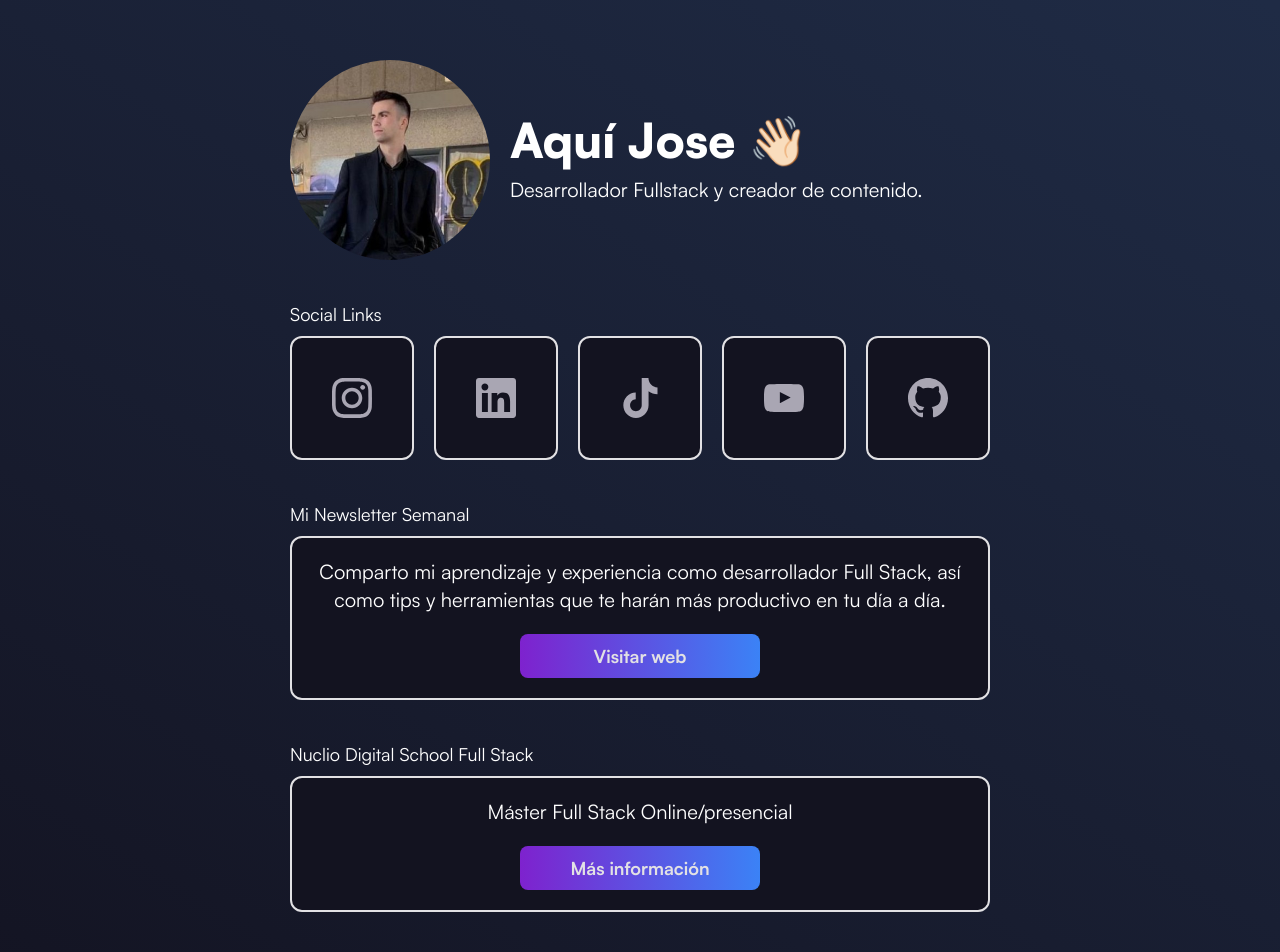
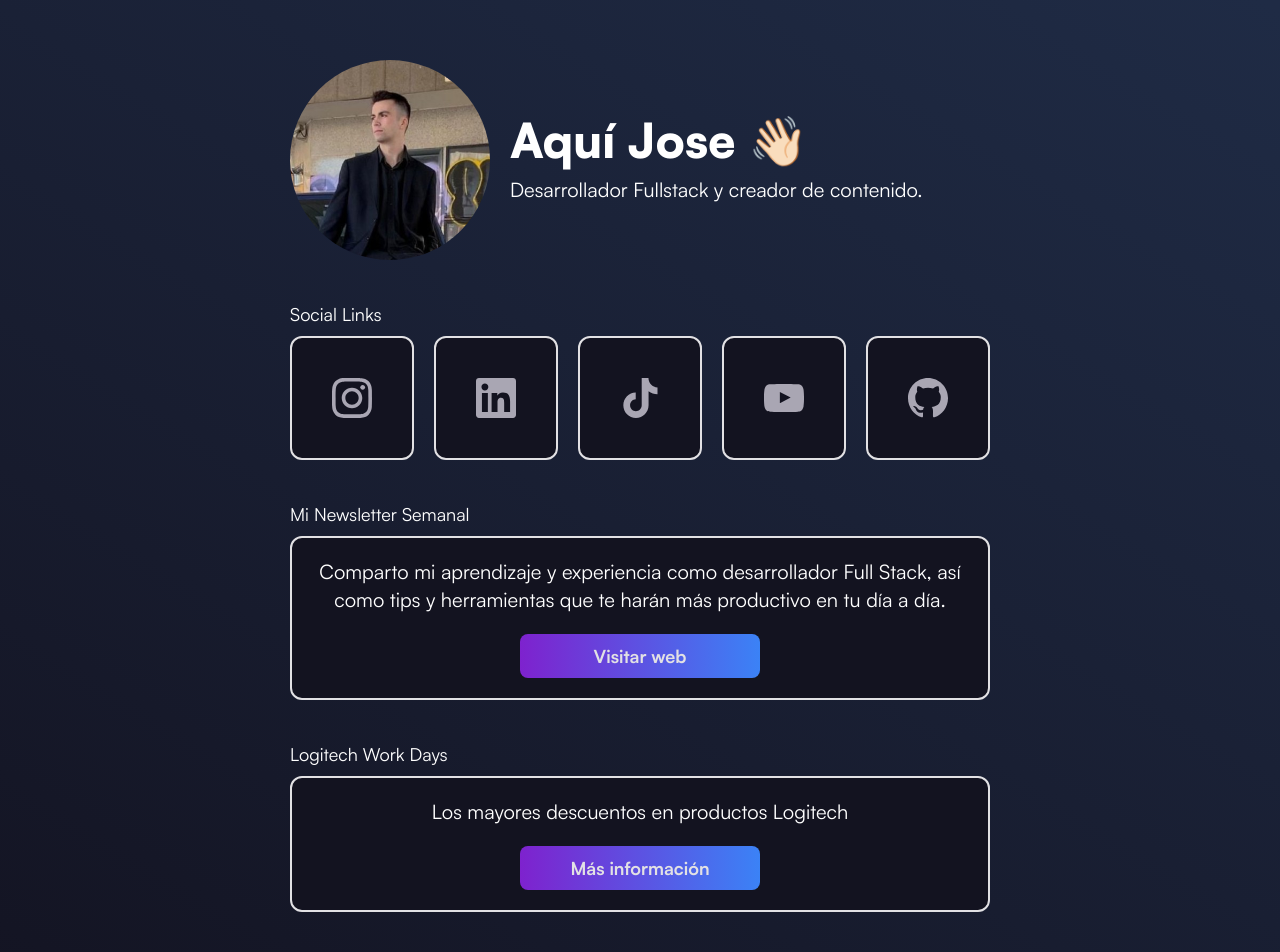
Before and after one commit to elrincondeldev/links-management, a Next.js app: page / in a window 1280 px wide. Shown: the top 952 px of the page. Built offline with nearby package versions, Linux system fonts and the light colour scheme.

Commit message:
logitech

```diff
--- a/src/pages/index.tsx
+++ b/src/pages/index.tsx
@@ -25,13 +25,11 @@ export default function Home() {
             />
           </section>
           <section>
-            <p className="satoshi-regular text-lg mb-2">
-              Nuclio Digital School Full Stack
-            </p>
+            <p className="satoshi-regular text-lg mb-2">Logitech Work Days</p>
             <LinkBox
-              title="Máster Full Stack Online/presencial"
+              title="Los mayores descuentos en productos Logitech"
               buttonText="Más información"
-              link="https://hubs.li/Q02KVR5B0"
+              link="https://www.amazon.es/stores/page/E90C1BCD-58B5-4D56-98DF-3E01C821F75F?channel=LOGIWORK"
             />
           </section>
           <section>
@@ -76,13 +74,11 @@ export default function Home() {
               />
             </section>
             <section>
-              <p className="satoshi-regular text-lg mb-2">
-                Nuclio Digital School Full Stack
-              </p>
+              <p className="satoshi-regular text-lg mb-2">Logitech Work Days</p>
               <LinkBox
-                title="Máster Full Stack Online/presencial"
+                title="Los mayores descuentos en productos Logitech"
                 buttonText="Más información"
-                link="https://hubs.li/Q02KVR5B0"
+                link="https://www.amazon.es/stores/page/E90C1BCD-58B5-4D56-98DF-3E01C821F75F?channel=LOGIWORK"
               />
             </section>
             <section>
```
